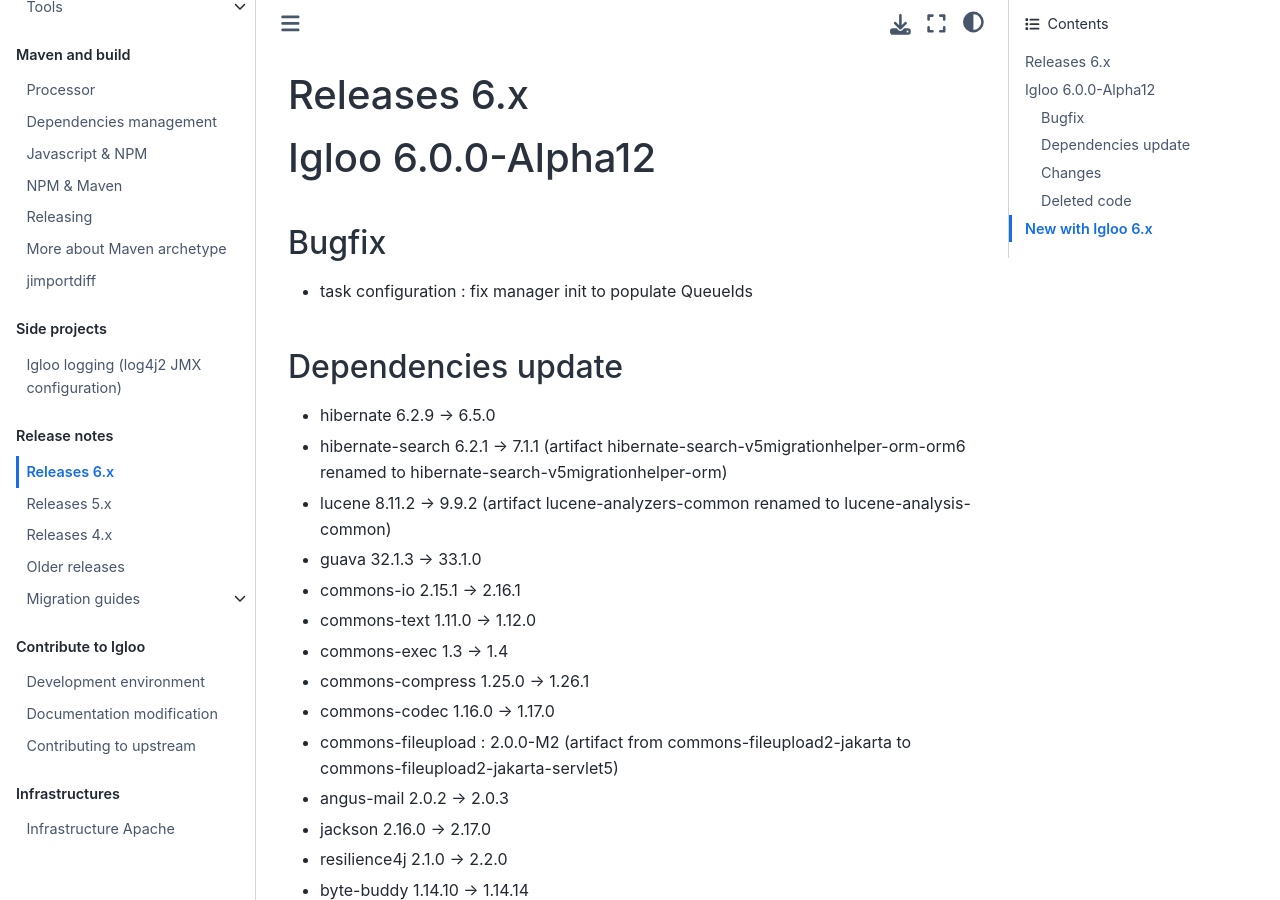
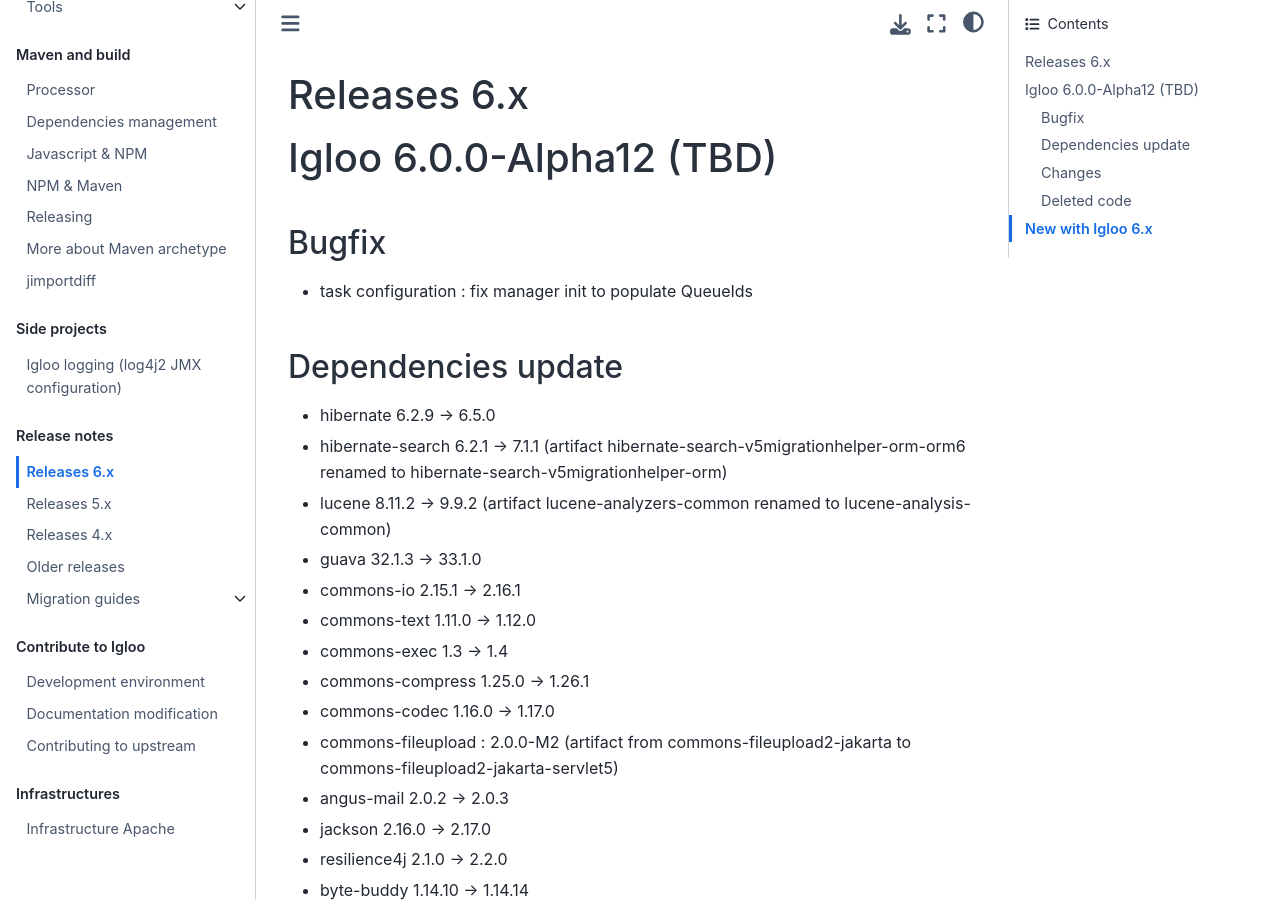
Before and after one commit to igloo-project/igloo-doc, a Sphinx documentation site: the page built from source/release-notes/releases-6.x.md, in a window 1280 px wide and 900 px high. Built offline with Sphinx 7.4.7 and the Sphinx Book theme 1.1.4, drawn with Linux system fonts in a browser that asks for light colours.

Commit message:
igloo 6.x changelog

```diff
--- a/source/release-notes/releases-6.x.md
+++ b/source/release-notes/releases-6.x.md
@@ -1,6 +1,6 @@
 # Releases 6.x
 
-# Igloo 6.0.0-Alpha12
+# Igloo 6.0.0-Alpha12 (TBD)
 
 ## Bugfix
 
```
